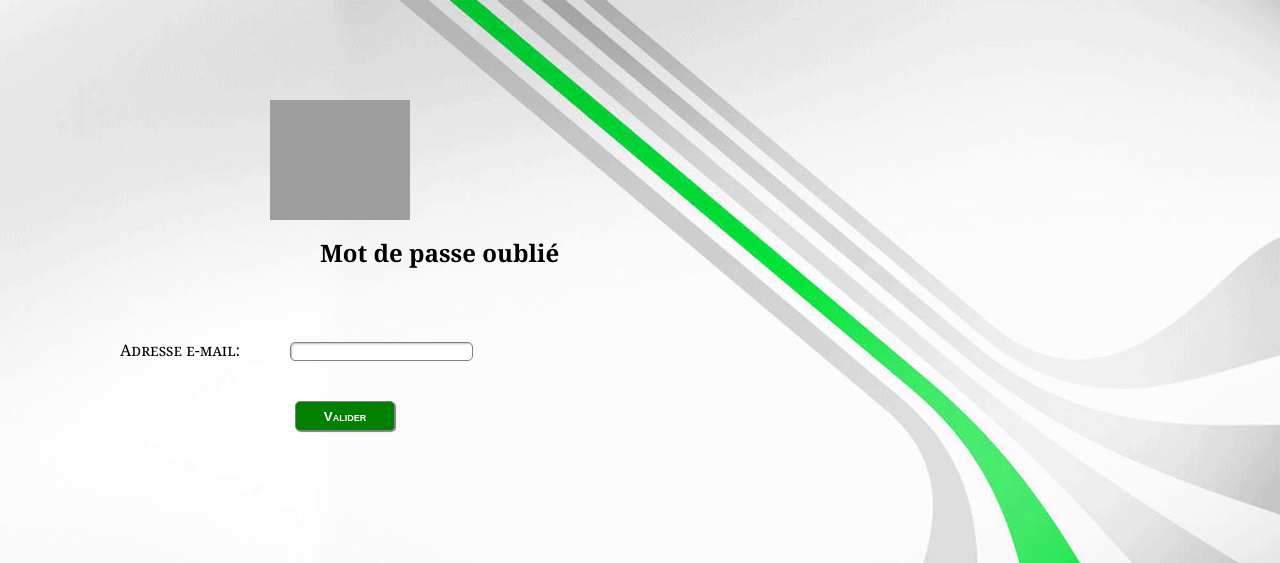
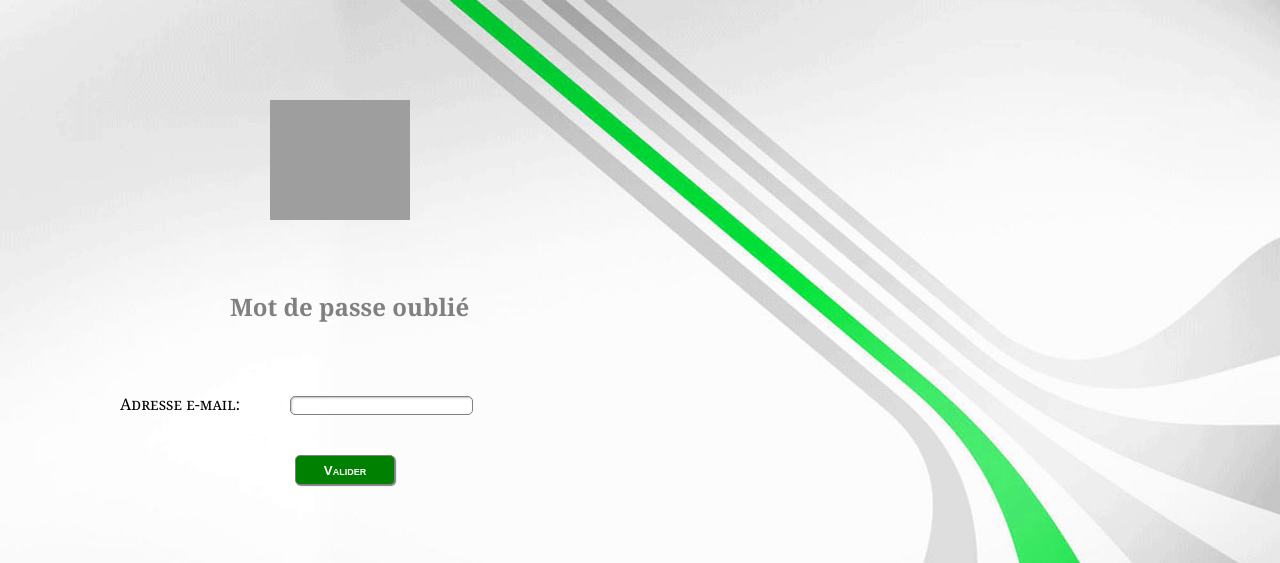
Before and after one commit to KEEP1N/Web, a PHP site: page /mdpoublie.html in a window 1280 px wide. Shown: the top 563 px of the page. Run offline with PHP 8.4, Linux system fonts and the light colour scheme; grey boxes are pictures that could not be loaded.

Commit message:
Chgmt titre

```diff
--- a/SiteKEEPIN/style/style.css
+++ b/SiteKEEPIN/style/style.css
@@ -42,7 +42,11 @@ font-variant: normal;
 
 #mdpoublie h1
 {
-margin-left: 150px;
+margin-top: 70px;
+margin-left: 60px;
+margin-bottom: 40px;
+color: grey;
+font-variant: normal;
 }
 
 
```
